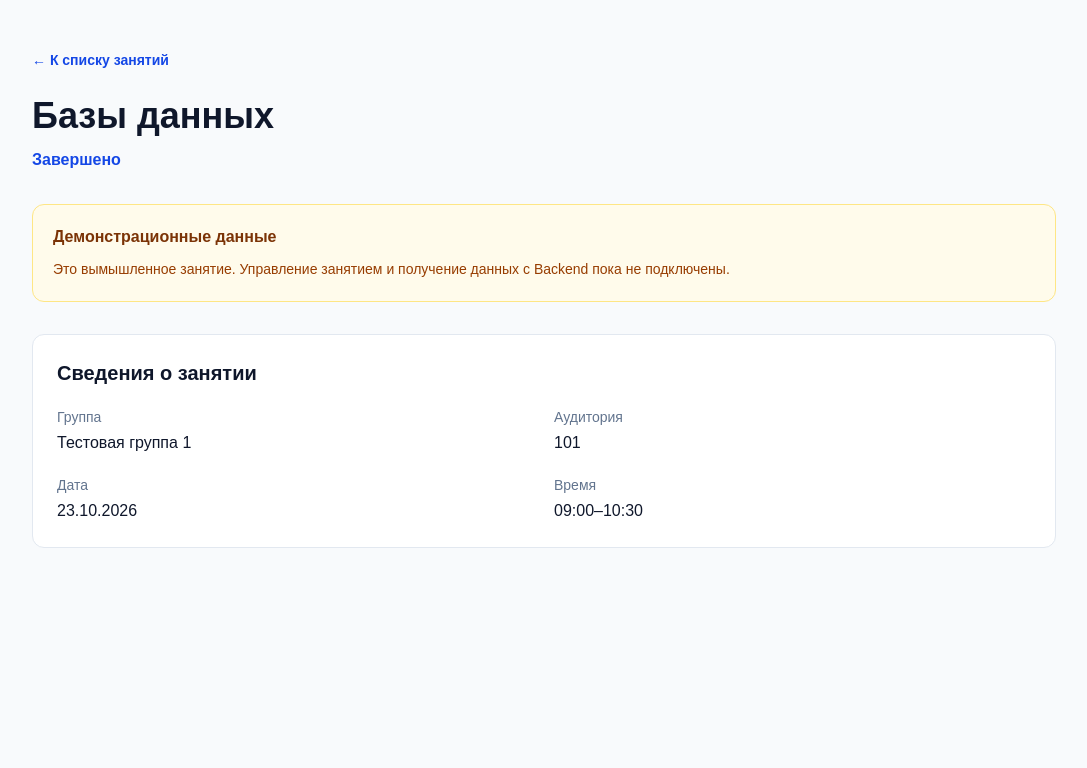
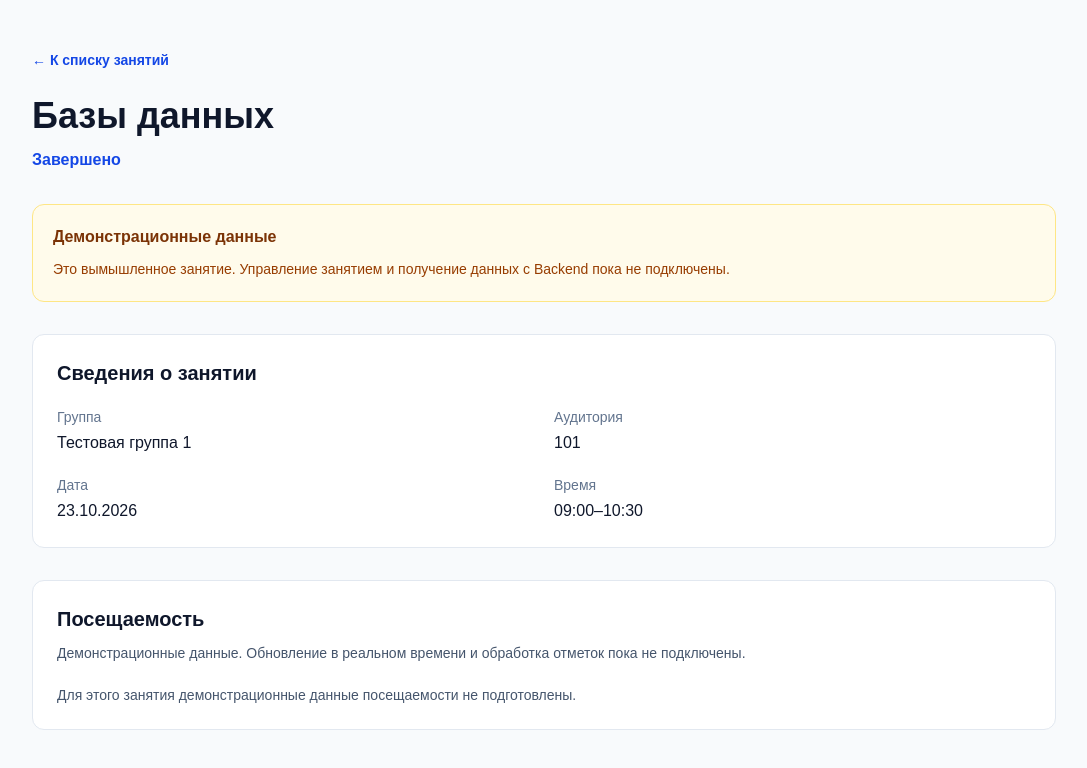
Before and after one commit to smart-attendance-project-guap/smart-attendance-frontend, a Next.js app: page /teacher/lessons/demo-1 in a window 1280 px wide. Shown: the top 768 px of the page, without its empty margins (96-1183 px from the left). Built offline with nearby package versions, Linux system fonts and the light colour scheme.

Commit message:
Add teacher attendance table with demo data

```diff
--- a/app/teacher/lessons/[id]/page.tsx
+++ b/app/teacher/lessons/[id]/page.tsx
@@ -1,6 +1,8 @@
 import Link from "next/link";
 import { notFound } from "next/navigation";
 import { mockLessons } from "../mock-lessons";
+import AttendanceTable from "../attendance-table";
+import { mockAttendance } from "../mock-attendance";
 
 export const instant = false;
 
@@ -70,6 +72,8 @@ export default async function TeacherLessonPage({
               <dd className="mt-1 font-medium">{lesson.group}</dd>
             </div>
 
+
+
             <div>
               <dt className="text-sm text-slate-500">Аудитория</dt>
               <dd className="mt-1 font-medium">{lesson.classroom}</dd>
@@ -84,10 +88,25 @@ export default async function TeacherLessonPage({
               <dt className="text-sm text-slate-500">Время</dt>
               <dd className="mt-1 font-medium">
                 {lesson.startTime}–{lesson.endTime}
+
               </dd>
             </div>
           </dl>
         </section>
+        <section className="mt-8 rounded-xl border border-slate-200 bg-white p-5 sm:p-6">
+  <h2 className="text-xl font-semibold">Посещаемость</h2>
+
+  <p className="mt-2 text-sm leading-6 text-slate-600">
+    Демонстрационные данные. Обновление в реальном времени
+    и обработка отметок пока не подключены.
+  </p>
+
+  <AttendanceTable
+    attendance={mockAttendance.filter(
+      (item) => item.lessonId === lesson.id
+    )}
+  />
+</section>
       </div>
     </main>
   );
--- /dev/null
+++ b/app/teacher/lessons/attendance-table.tsx
@@ -0,0 +1,108 @@
+import type { TeacherAttendance } from "./mock-attendance";
+
+const statusLabels = {
+  present: "Присутствует",
+  late: "Опоздал",
+  absent: "Отсутствует",
+};
+
+const statusStyles = {
+  present: "bg-green-50 text-green-800",
+  late: "bg-amber-50 text-amber-800",
+  absent: "bg-slate-100 text-slate-700",
+};
+
+type AttendanceTableProps = {
+  attendance: TeacherAttendance[];
+};
+
+export default function AttendanceTable({
+  attendance,
+}: AttendanceTableProps) {
+  if (attendance.length === 0) {
+    return (
+      <p className="mt-5 text-sm text-slate-600">
+        Для этого занятия демонстрационные данные посещаемости
+        не подготовлены.
+      </p>
+    );
+  }
+
+  return (
+    <div
+      className="mt-5 overflow-x-auto rounded-lg border border-slate-200 focus-visible:outline-2 focus-visible:outline-blue-700"
+      role="region"
+      aria-label="Таблица посещаемости с горизонтальной прокруткой"
+      tabIndex={0}
+    >
+      <table className="w-full min-w-[640px] text-left text-sm">
+        <caption className="sr-only">
+          Демонстрационная посещаемость выбранного занятия
+        </caption>
+
+        <thead className="bg-slate-50 text-slate-600">
+          <tr>
+            <th scope="col" className="px-4 py-3">
+              Студент
+            </th>
+            <th scope="col" className="px-4 py-3">
+              Статус
+            </th>
+            <th scope="col" className="px-4 py-3">
+              Время отметки
+            </th>
+            <th scope="col" className="px-4 py-3">
+              Проверка отметки
+            </th>
+          </tr>
+        </thead>
+
+        <tbody className="divide-y divide-slate-200">
+          {attendance.map((item) => (
+            <tr key={item.id} className="align-top">
+              <th
+                scope="row"
+                className="px-4 py-4 font-medium text-slate-900"
+              >
+                {item.studentName}
+              </th>
+
+              <td className="px-4 py-4">
+                <span
+                  className={`inline-block whitespace-nowrap rounded-full px-3 py-1 font-medium ${statusStyles[item.status]}`}
+                >
+                  {statusLabels[item.status]}
+                </span>
+              </td>
+
+              <td className="whitespace-nowrap px-4 py-4">
+                {item.markedAt ?? "Нет отметки"}
+              </td>
+
+              <td className="px-4 py-4">
+                {item.reviewReasons.length > 0 ? (
+                  <div>
+                    <p className="font-semibold text-amber-800">
+                      Требует проверки
+                    </p>
+                    <ul className="mt-2 list-disc space-y-1 pl-5 text-slate-700">
+                      {item.reviewReasons.map((reason) => (
+                        <li key={reason}>{reason}</li>
+                      ))}
+                    </ul>
+                  </div>
+                ) : (
+                  <span className="text-slate-500">
+                    {item.markedAt === null
+                      ? "Нет отметки для проверки"
+                      : "Нет замечаний"}
+                  </span>
+                )}
+              </td>
+            </tr>
+          ))}
+        </tbody>
+      </table>
+    </div>
+  );
+}
--- /dev/null
+++ b/app/teacher/lessons/mock-attendance.ts
@@ -0,0 +1,57 @@
+// Вымышленные данные для разработки интерфейса.
+// Это не данные Backend и не согласованный формат API.
+// Демонстрационные отметки относятся только к занятию demo-2.
+
+export type AttendanceStatus = "present" | "late" | "absent";
+
+export type TeacherAttendance = {
+  id: string;
+  lessonId: string;
+  studentName: string;
+  status: AttendanceStatus;
+  markedAt: string | null;
+  reviewReasons: string[];
+};
+
+export const mockAttendance: TeacherAttendance[] = [
+  {
+    id: "attendance-demo-1",
+    lessonId: "demo-2",
+    studentName: "Тестовый студент 1",
+    status: "present",
+    markedAt: "10:42",
+    reviewReasons: [],
+  },
+  {
+    id: "attendance-demo-2",
+    lessonId: "demo-2",
+    studentName: "Тестовый студент 2",
+    status: "late",
+    markedAt: "11:00",
+    reviewReasons: [],
+  },
+  {
+    id: "attendance-demo-3",
+    lessonId: "demo-2",
+    studentName: "Тестовый студент 3",
+    status: "absent",
+    markedAt: null,
+    reviewReasons: [],
+  },
+  {
+    id: "attendance-demo-4",
+    lessonId: "demo-2",
+    studentName: "Тестовый студент 4",
+    status: "present",
+    markedAt: "10:45",
+    reviewReasons: ["Неизвестное устройство"],
+  },
+  {
+    id: "attendance-demo-5",
+    lessonId: "demo-2",
+    studentName: "Тестовый студент 5",
+    status: "late",
+    markedAt: "11:05",
+    reviewReasons: ["Несовпадение лица", "Вне допустимой зоны"],
+  },
+];
```
